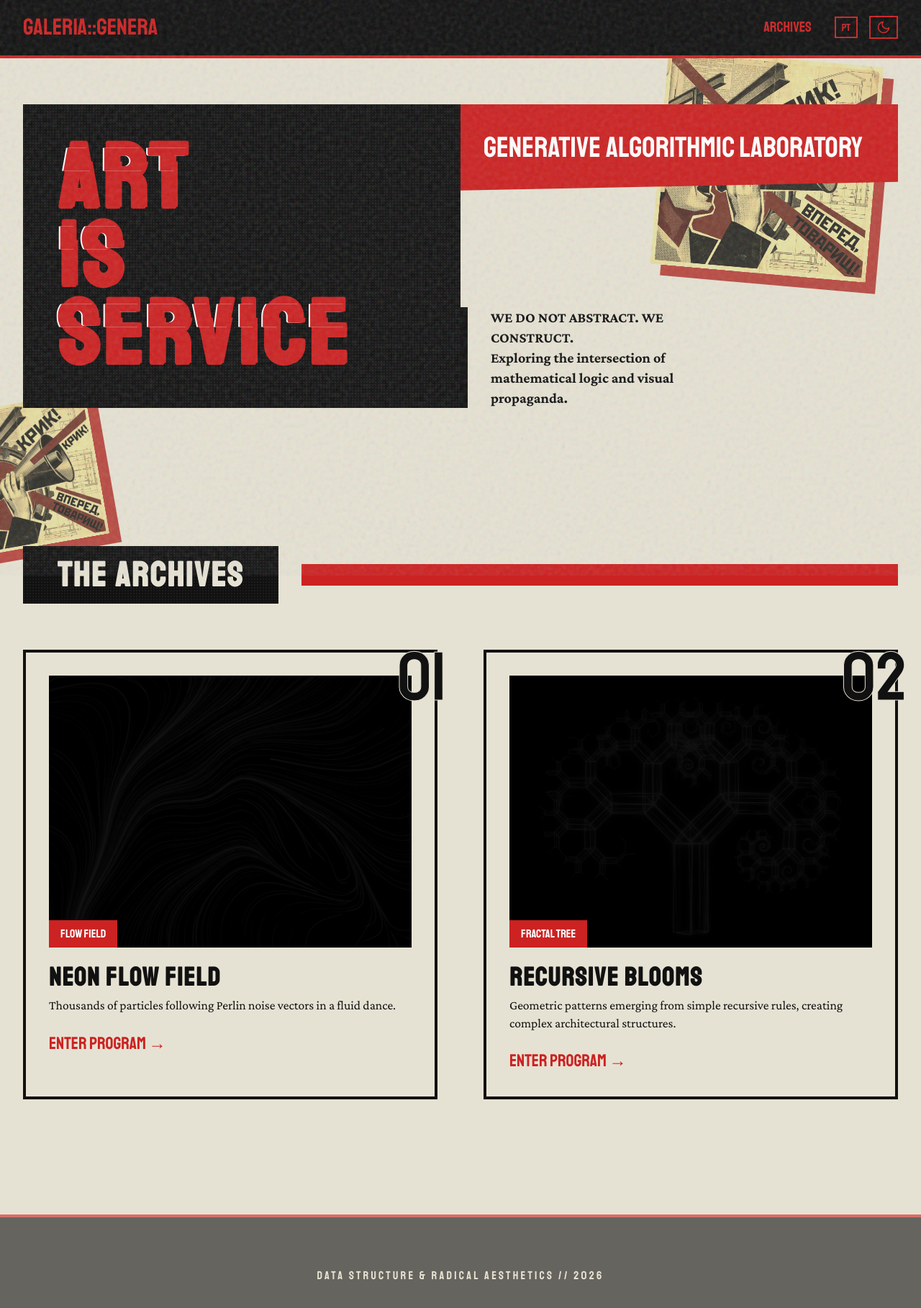
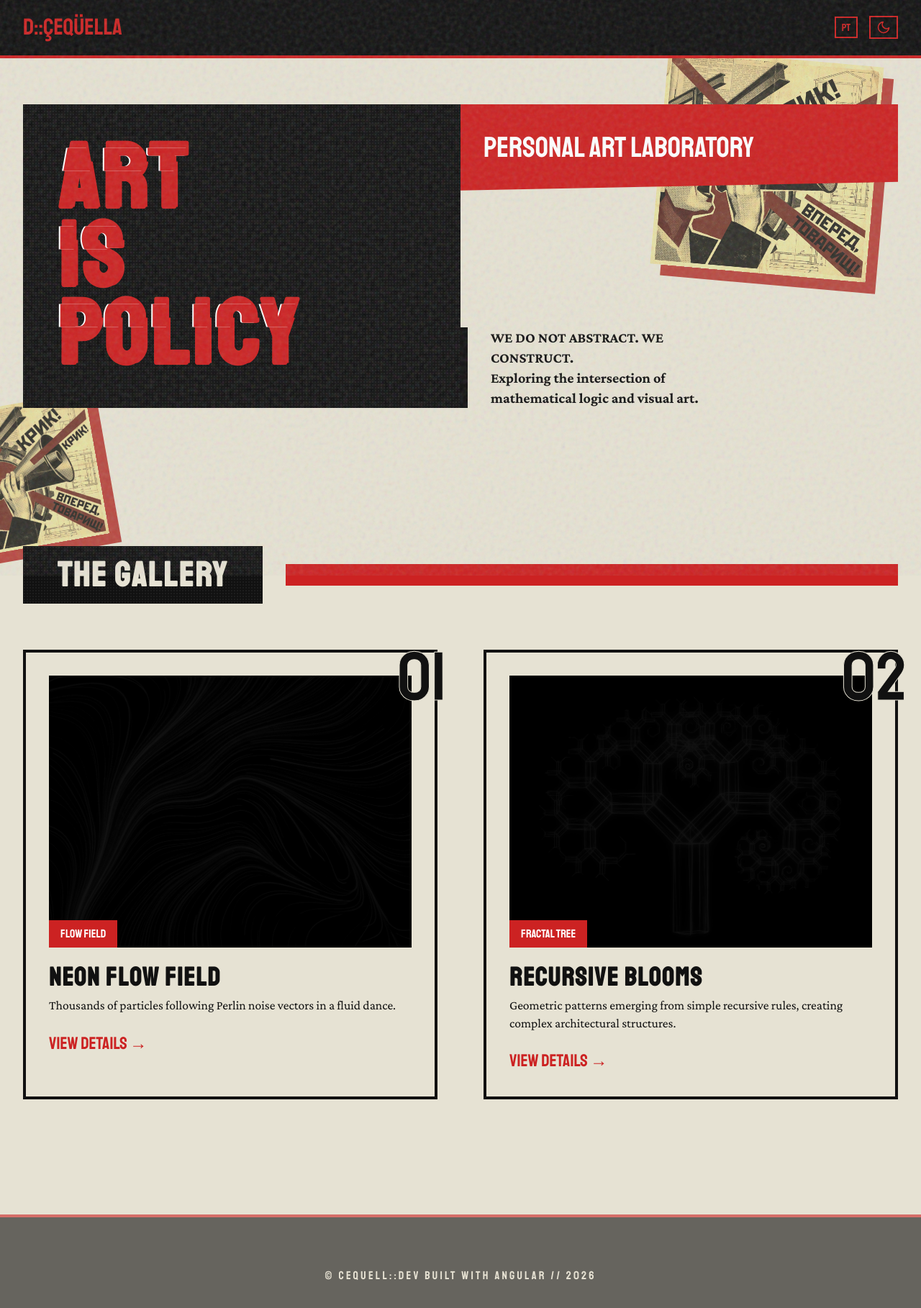
Before and after one commit to cequella/cequella.github.io, an Angular app: page / in a window 1280 px wide. Shown: the top 1818 px of the page at 72% size. Built offline with nearby package versions, Linux system fonts and the light colour scheme.

Commit message:
Code cleaning

```diff
--- a/src/app/app.html
+++ b/src/app/app.html
@@ -1,10 +1,10 @@
 <header class="main-header">
   <div class="container header-content">
-    <a routerLink="/" class="logo">GALERIA::GENERA</a>
+    <a routerLink="/" class="logo">D::Çeqüella</a>
     <nav class="nav-links">
-      <a routerLink="/" routerLinkActive="active" [routerLinkActiveOptions]="{exact: true}">
+      <!-- <a routerLink="/" routerLinkActive="active" [routerLinkActiveOptions]="{exact: true}">
         {{ langService.lang() === 'pt' ? 'ARQUIVOS' : 'ARCHIVES' }}
-      </a>
+      </a> -->
 
       <div class="header-actions">
         <button class="lang-toggle" (click)="langService.toggleLanguage()">
@@ -43,8 +43,8 @@
 
 <footer class="main-footer">
   <div class="container">
-    <p>
-      {{ langService.lang() === 'pt' ? 'ESTRUTURA DE DADOS & ESTÉTICA RADICAL' : 'DATA STRUCTURE & RADICAL AESTHETICS'
+    <p>&copy;
+      {{ langService.lang() === 'pt' ? 'Cequell::DEV Criado com Angular' : 'Cequell::DEV Built with Angular'
       }} // 2026
     </p>
   </div>
--- a/src/app/app.ts
+++ b/src/app/app.ts
@@ -1,11 +1,11 @@
 import { Component, signal, inject } from '@angular/core';
-import { RouterOutlet, RouterLink, RouterLinkActive } from '@angular/router';
+import { RouterOutlet, RouterLink } from '@angular/router';
 import { ThemeService } from './theme.service';
 import { LanguageService } from './language.service';
 
 @Component({
   selector: 'app-root',
-  imports: [RouterOutlet, RouterLink, RouterLinkActive],
+  imports: [RouterOutlet, RouterLink],
   templateUrl: './app.html',
   styleUrl: './app.css'
 })
--- a/src/app/art-viewer/art-viewer.html
+++ b/src/app/art-viewer/art-viewer.html
@@ -2,7 +2,7 @@
     <div class="viewer-layout">
         <div class="side-panel black-block">
             <a routerLink="/" class="back-link">
-                &lsaquo; {{ langService.lang() === 'pt' ? 'RETORNAR À BASE' : 'RETURN TO BASE' }}
+                &lsaquo; {{ langService.lang() === 'pt' ? 'RETORNAR À BASE' : 'RETURN TO HOME' }}
             </a>
 
             <div class="info-content">
@@ -34,7 +34,7 @@
                             <polyline points="16 18 22 12 16 6" />
                             <polyline points="8 6 2 12 8 18" />
                         </svg>
-                        VIEW::SOURCE
+                        {{ langService.lang() === 'pt' ? 'VER::FONTE' : 'VIEW::SOURCE' }}
                     </button>
                 </div>
             </div>
@@ -50,7 +50,7 @@
     <div class="code-modal-overlay" (click)="toggleCode()">
         <div class="code-modal black-block" (click)="$event.stopPropagation()">
             <div class="modal-header red-block">
-                <span>SOURCE::{{ sketchId().toUpperCase() }}.TS</span>
+                <span>{{ langService.lang() === 'pt' ? 'FONTE' : 'SOURCE' }}::{{ sketchId().toUpperCase() }}.TS</span>
                 <button class="close-btn" (click)="toggleCode()">&times;</button>
             </div>
             <div class="modal-body">
--- a/src/app/home/home.html
+++ b/src/app/home/home.html
@@ -10,22 +10,20 @@
                     langService.lang() === 'pt' ? 'Arte' : 'Art' }}</span> <br>
                 <span class="glitch-text" [attr.data-text]="langService.lang() === 'pt' ? 'É' : 'Is'">{{
                     langService.lang() === 'pt' ? 'É' : 'Is' }}</span> <br>
-                <span class="glitch-text" [attr.data-text]="langService.lang() === 'pt' ? 'Serviço' : 'Service'">{{
-                    langService.lang() === 'pt' ? 'Serviço' : 'Service' }}</span>
+                <span class="glitch-text" [attr.data-text]="langService.lang() === 'pt' ? 'Política' : 'Policy'">{{
+                    langService.lang() === 'pt' ? 'Política' : 'Policy' }}</span>
             </h1>
         </div>
         <div class="hero-right-block">
             <div class="hero-red-slab red-block diagonal-cut">
                 <p class="hero-subtitle glitch-flicker">
-                    {{ langService.lang() === 'pt' ? 'Laboratório Algorítmico Generativo' : 'Generative Algorithmic
-                    Laboratory' }}
+                    {{ langService.lang() === 'pt' ? 'Laboratório Pessoal de Arte' : 'Personal Art Laboratory' }}
                 </p>
             </div>
             <p class="manifesto-text">
-                {{ langService.lang() === 'pt' ? 'NÃO ABSTRAÍMOS. NÓS CONSTRUÍMOS.' : 'WE DO NOT ABSTRACT. WE
-                CONSTRUCT.' }} <br>
-                {{ langService.lang() === 'pt' ? 'Explorando a intersecção entre lógica matemática e propaganda visual.'
-                : 'Exploring the intersection of mathematical logic and visual propaganda.' }}
+                {{ langService.lang() === 'pt' ? 'NÃO ABSTRAIO: CONSTRUO.' : 'WE DO NOT ABSTRACT. WE CONSTRUCT.' }} <br>
+                {{ langService.lang() === 'pt' ? 'Explorando a intersecção entre lógica matemática e arte visual.'
+                : 'Exploring the intersection of mathematical logic and visual art.' }}
             </p>
         </div>
     </div>
@@ -33,7 +31,7 @@
 
 <section class="portfolio-section container">
     <div class="section-header">
-        <h2 class="section-title black-block">{{ langService.lang() === 'pt' ? 'Os Arquivos' : 'The Archives' }}</h2>
+        <h2 class="section-title black-block">{{ langService.lang() === 'pt' ? 'Galeria' : 'The Gallery' }}</h2>
         <div class="red-line"></div>
     </div>
 
@@ -48,7 +46,7 @@
             <div class="card-info">
                 <h3>{{ $any(sketch.title)[langService.lang()] }}</h3>
                 <p>{{ $any(sketch.description)[langService.lang()] }}</p>
-                <span class="card-action">{{ langService.lang() === 'pt' ? 'Entrar no Programa' : 'Enter Program' }}
+                <span class="card-action">{{ langService.lang() === 'pt' ? 'Ver Detalhes' : 'View Details' }}
                     &rarr;</span>
             </div>
         </a>
```
